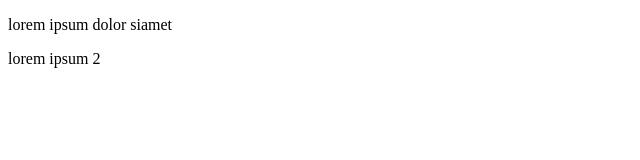
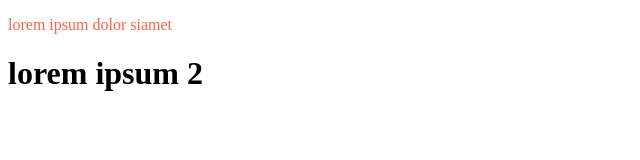
Before and after one commit to padi27/teste1, a plain HTML site: page index.html in a window 1280 px wide. Shown: the whole page, without its empty margins (0-640 px from the left). Drawn offline with Linux system fonts and the light colour scheme.

Commit message:
second commit

```diff
--- a/index.html
+++ b/index.html
@@ -6,11 +6,11 @@
     <title>Documento</title>
 </head>
 <body>
-    <div class="div-1">
+    <div style="color:tomato" class="div-1">
         <p>lorem ipsum dolor siamet</p>
     </div>
-    <div class="div-2">lorem ipsum 2
-
+    <div class="div-2">
+        <h1>lorem ipsum 2</h1>
     </div>
 </body>
 </html>
```
